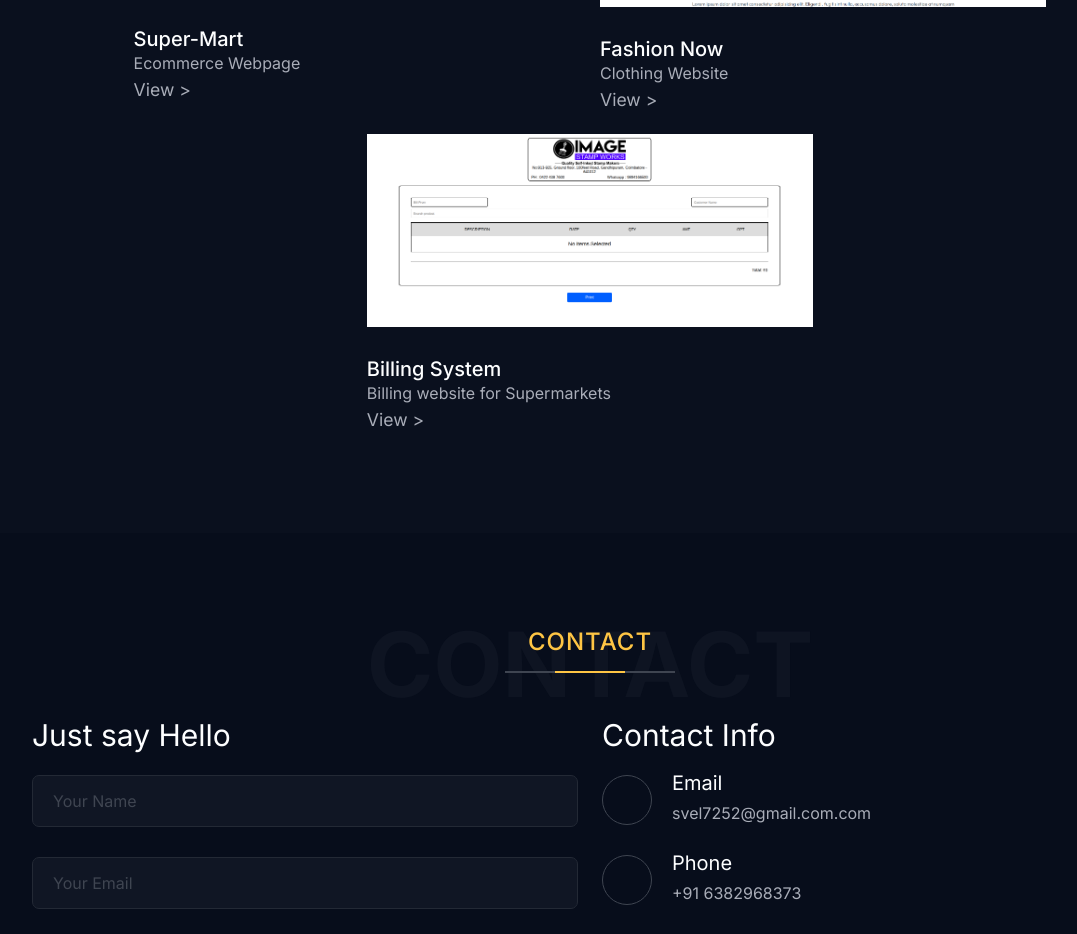
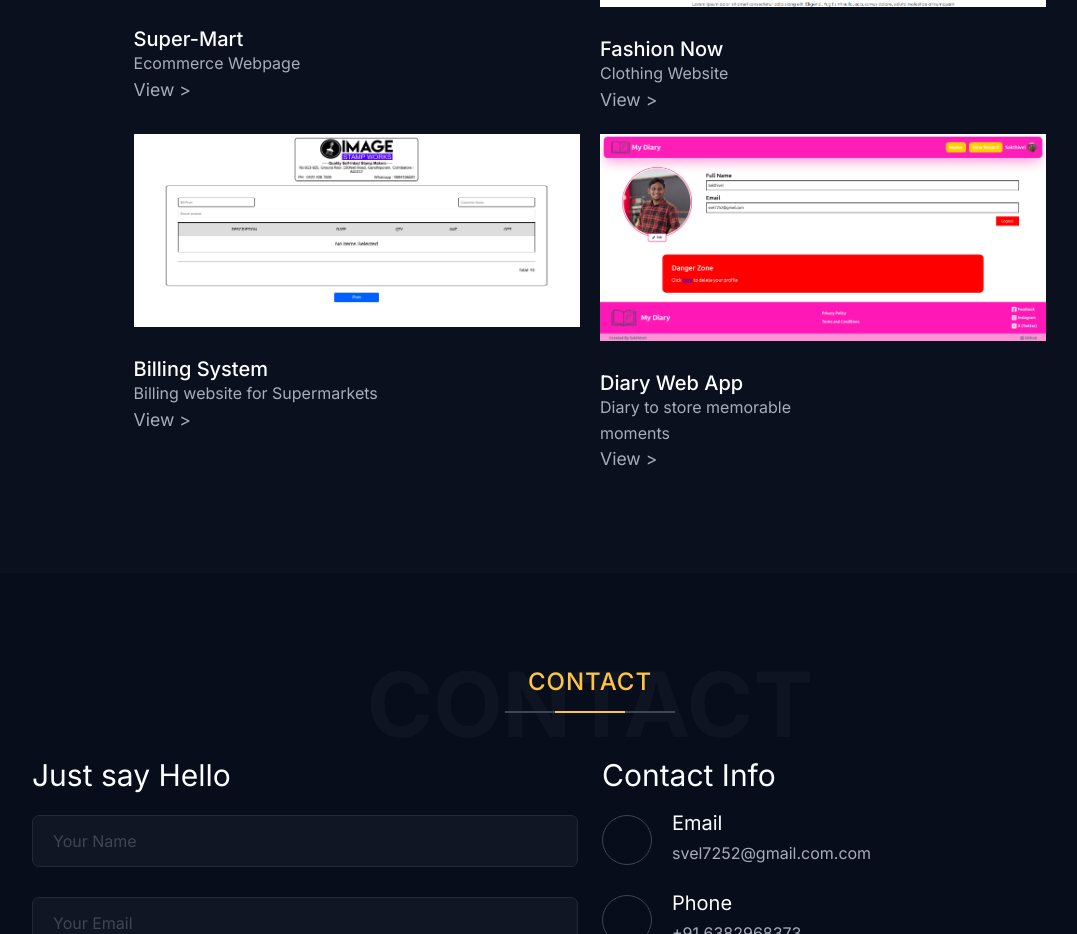
Before and after one commit to nameissakthi/Sakthivel-Portfolio, a React (Vite) app: page / in a window 1280 px wide. Shown: the part 3096-4030 px from the top of the page, without its empty margins (50-1127 px from the left). Built offline with nearby package versions, Linux system fonts and the light colour scheme; some icons are missing.

Commit message:
Updation in the portfolio section

```diff
--- a/index.html
+++ b/index.html
@@ -6,6 +6,7 @@
   <meta name="robots" content="index, follow" />
   <meta name="viewport" content="width=device-width, initial-scale=1.0" />
   <meta name="google-site-verification" content="CL4n8JxoxW5a-WgVoOqwkzq9yVDDVW8b9w-PNHqRi-s" />
+  <meta name="google-site-verification" content="WfLlhZ3maTSHpevAbYTlbcH55Hsf-zPtMni-nozcULQ" />
   <meta http-equiv="X-UA-Compatible" content="IE=edge">
   <meta name="theme-color" content="#ffffff">
   <meta http-equiv="Content-Language" content="en" />
--- a/src/HomePageData.json
+++ b/src/HomePageData.json
@@ -154,6 +154,16 @@
         "effect": "fade-up",
         "duration": "500",
         "delay": "200"
+      },
+      {
+        "imgLink": "/images/portfolio/project4.png",
+        "imgLinkLg": "/images/portfolio/project4.png",
+        "url": "https://my-diary-web.vercel.app/",
+        "title": "Diary Web App",
+        "subTitle": "Diary to store memorable moments",
+        "effect": "fade-up",
+        "duration": "500",
+        "delay": "200"
       }
     ]
   },
```
Also changed, not shown: public/images/portfolio/project4.png (added), 1 other file (tests, documents, lock files or other folders).
